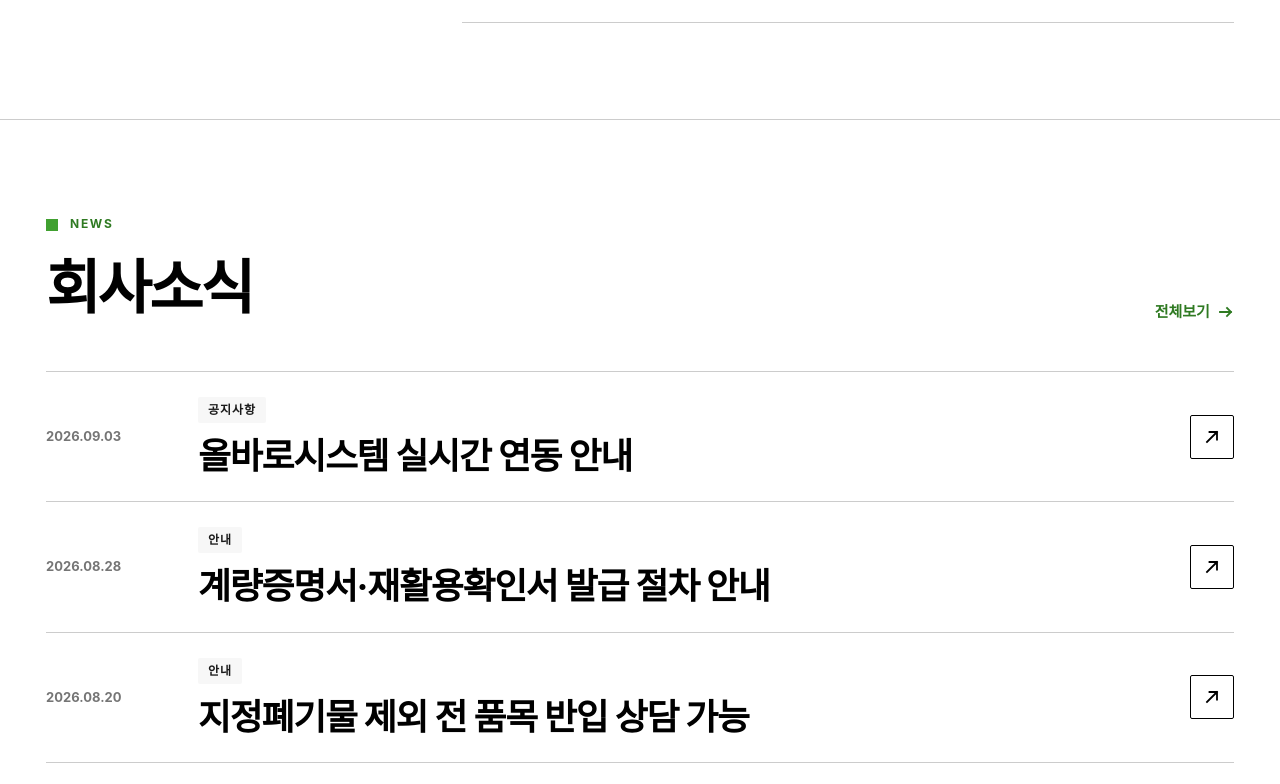
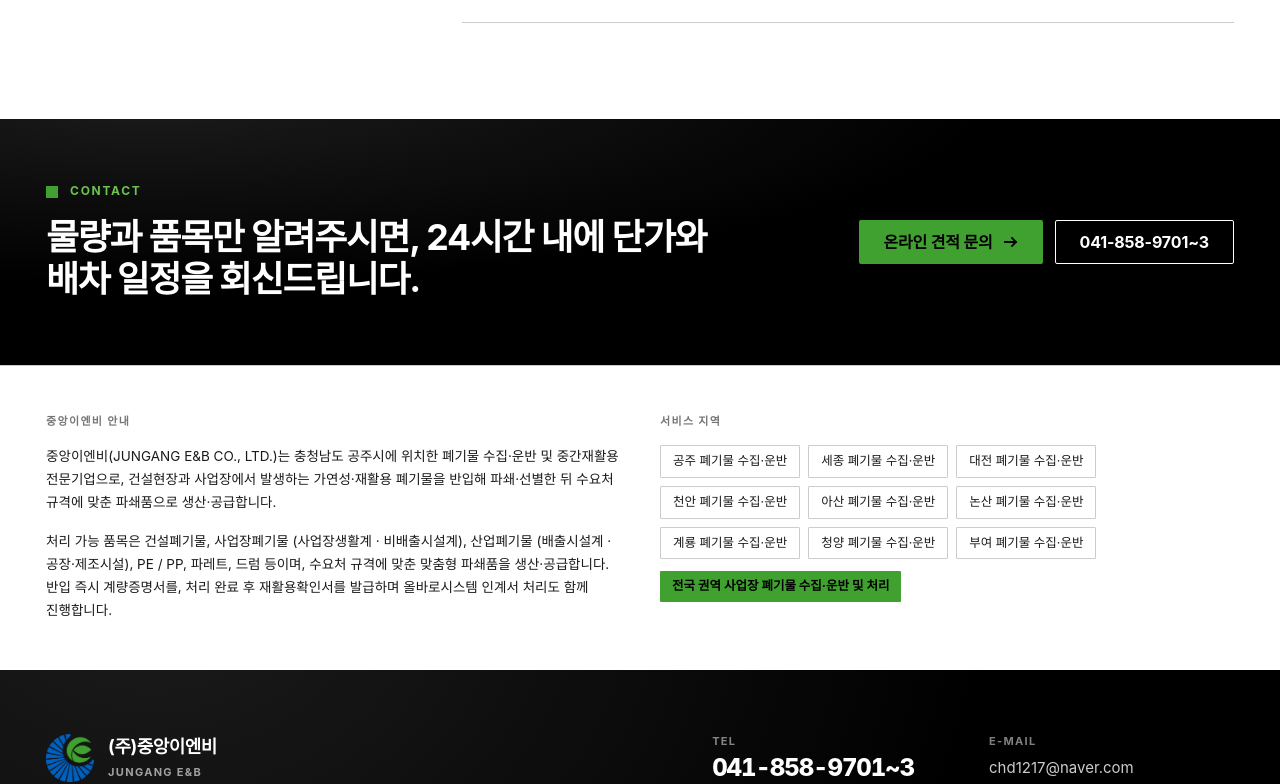
Before and after one commit to chd1217/jongang-enb, a Next.js app: page / in a window 1280 px wide. Shown: the part 9637-10421 px from the top of the page. Built offline with nearby package versions, Linux system fonts and the light colour scheme; a web font is replaced by a local one.

Commit message:
홈페이지 '회사소식' 섹션 제거
상단 뉴스 티커와 별도 회사소식(/news) 페이지에 이미 동일한
내용이 노출되고 있어 중복이었음. 홈페이지 길이를 줄이기 위해
섹션 전체 삭제, 더 이상 쓰이지 않는 news/ArrowNE import도 정리.

```diff
--- a/app/(site)/page.tsx
+++ b/app/(site)/page.tsx
@@ -5,13 +5,12 @@
 import Marquee from "@/components/Marquee";
 import Faq from "@/components/Faq";
 import { OrganizationJsonLd, FaqJsonLd } from "@/components/JsonLd";
-import { Eyebrow, MaskHeading, GhostLink, Arrow, ArrowNE, CtaStrip } from "@/components/ui";
+import { Eyebrow, MaskHeading, GhostLink, Arrow, CtaStrip } from "@/components/ui";
 import { IconTruck, IconDoc, IconCert, IconCrusher, IconAggregate, IconScreen } from "@/components/Icons";
 import {
   services,
   offtakes,
   certificates,
-  news,
   company,
   whyUs,
   capabilities,
@@ -430,43 +429,6 @@
         </div>
       </section>
 
-      {/* ═══ 11. 소식 ═══ */}
-      <section className="border-t border-hairline">
-        <div className="mx-auto max-w-[var(--maxw)] px-[var(--pad)] py-16 md:py-24">
-          <div className="flex flex-col gap-6 md:flex-row md:items-end md:justify-between">
-            <div>
-              <Eyebrow>News</Eyebrow>
-              <MaskHeading className="d2 mt-6 text-ink" lines={[<>회사소식</>]} />
-            </div>
-            <GhostLink href="/news" className="rv" data-d="80">
-              전체보기
-            </GhostLink>
-          </div>
-
-          <ul className="mt-12 border-t border-hairline">
-            {news.slice(0, 4).map((n, i) => (
-              <li key={n.id} className="rv" data-d={i * 70}>
-                <Link
-                  href={`/news/${n.id}`}
-                  className="group grid gap-3 border-b border-hairline py-6 md:grid-cols-[7rem_1fr_auto] md:items-center md:gap-10"
-                >
-                  <span className="text-[13px] font-bold text-mute">
-                    {n.date.replace(/-/g, ".")}
-                  </span>
-                  <div className="min-w-0">
-                    <span className="badge">{n.category}</span>
-                    <p className="d3 mt-3 truncate text-ink">{n.title}</p>
-                  </div>
-                  <span className="isq hidden border-hairline text-ink group-hover:border-primary group-hover:bg-primary md:inline-flex">
-                    <ArrowNE className="h-4 w-4" />
-                  </span>
-                </Link>
-              </li>
-            ))}
-          </ul>
-        </div>
-      </section>
-
       {/* ═══ 12. CTA ═══ */}
       <CtaStrip
         eyebrow="Contact"
```
